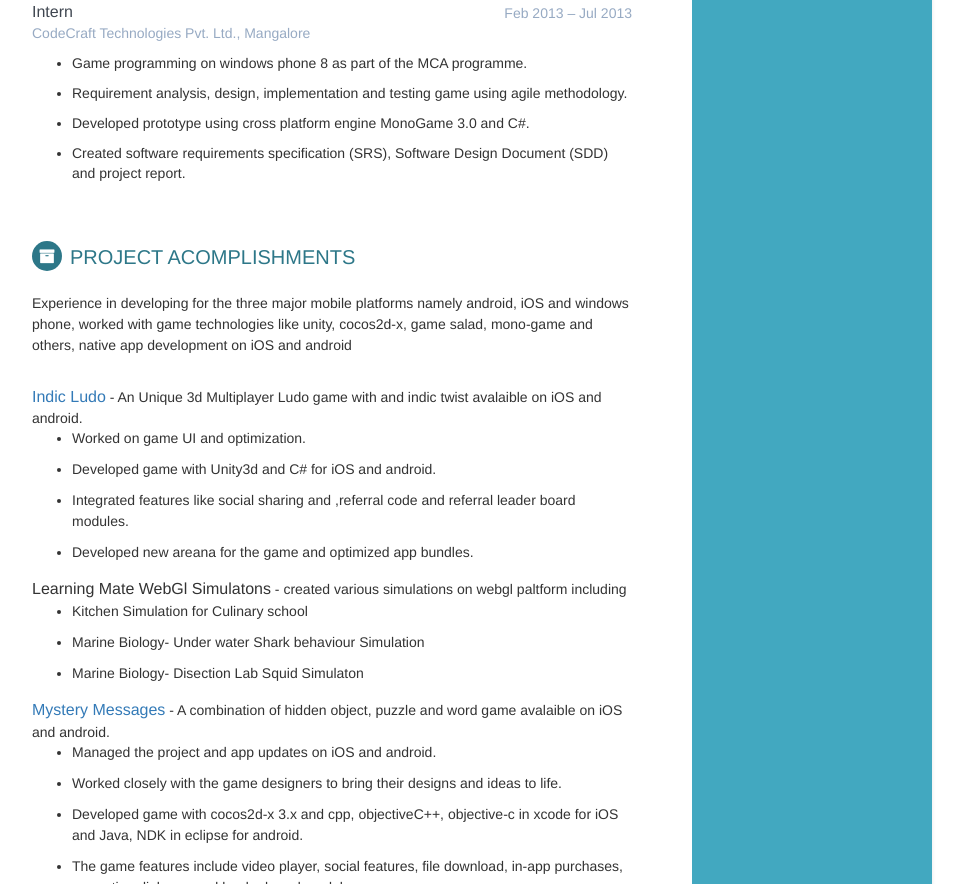
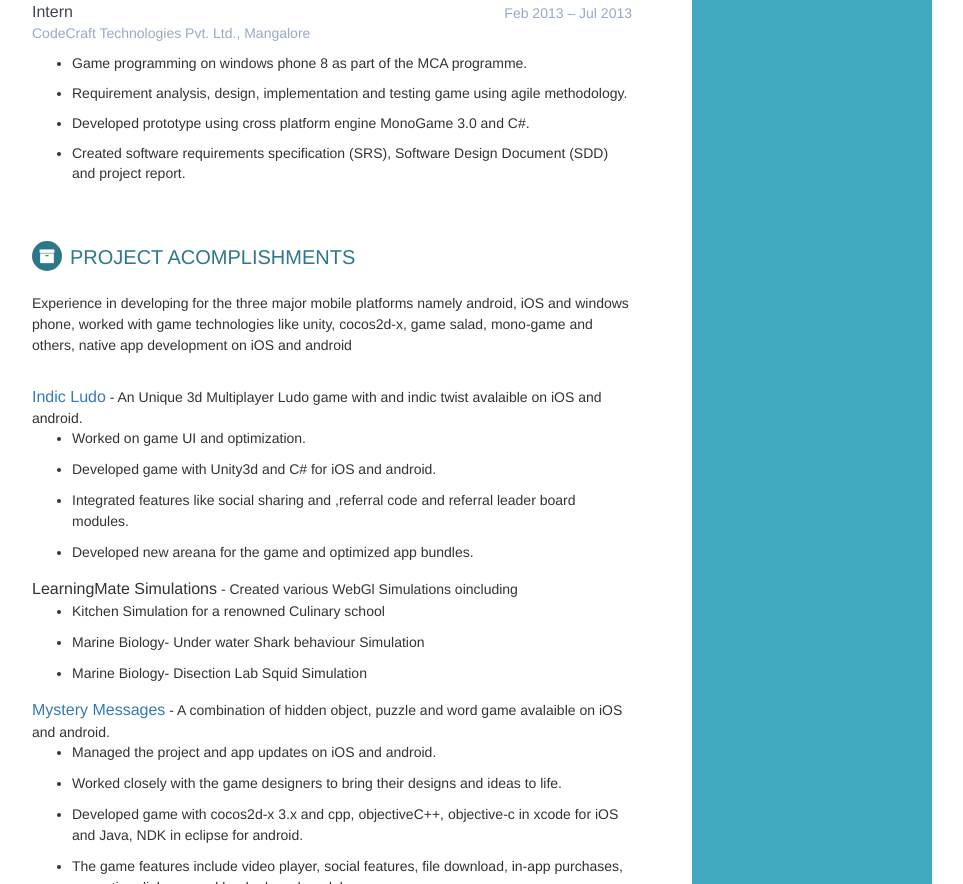
Before and after one commit to darylcrasta/darylcrasta.github.io, a plain HTML site: page index.html in a window 1280 px wide. Shown: the part 1358-2242 px from the top of the page, without its empty margins (188-1151 px from the left). Drawn offline with Linux system fonts and the light colour scheme.

Commit message:
Update index.html
typos fixed

```diff
--- a/index.html
+++ b/index.html
@@ -60,7 +60,7 @@
                 <div class="item">
                     <h4 class="degree">B.Sc. in Physics, Computer Science and Mathematics</h4>
                     <h5 class="meta">St. Aloysius College</h5>
-					<h5 class="meta">First Class : 60.30% </h5>
+		    <h5 class="meta">First Class : 60.30% </h5>
                     <div class="time">2007 - 2010</div>
                 </div><!--//item-->
             </div><!--//education-container-->
@@ -69,7 +69,7 @@
                 <h2 class="container-block-title">Languages</h2>
                 <ul class="list-unstyled interests-list">
                     <li>English <span class="lang-desc">(Native)</span></li>
-					<li>Hindi <span class="lang-desc">(Native)</span></li>
+		    <li>Hindi <span class="lang-desc">(Native)</span></li>
                     <li>French <span class="lang-desc"></span></li>
                 </ul>
             </div><!--//interests-->
@@ -109,7 +109,7 @@
                     <div class="details">
                         <ul>
                             <li><p>Multuplayer Game Development</p></li>
-                            <li><p>Added Socail sharing and refferal features</p></li>
+                            <li><p>Added Social sharing and refferal features</p></li>
                             <li><p>Fix major issues in the application, optimized code, fixed memory leaks and optimized assets</p></li>
                         </ul>
                     </div><!--//details-->
@@ -124,7 +124,7 @@
                     </div><!--//meta-->
                     <div class="details">
                         <ul>
-                            <li><p>Developed Learning Simultions for WebGL in Unity </p></li>
+                            <li><p>Developed Learning Simulations for WebGL in Unity </p></li>
                             <li><p>Closely worked with Art team and Instruction Designers to develop the learning experience.</p></li>
                         </ul>
                     </div><!--//details-->
@@ -222,19 +222,19 @@
 						</ul>
                 </div><!--//item-->
 		<div class="item">
-                    <span class="project-title">Learning Mate WebGl Simulatons</a></span> - <span class="project-tagline">created various simulations on webgl paltform including</span>
+                    <span class="project-title">LearningMate Simulations</a></span> - <span class="project-tagline">Created various WebGl Simulations oincluding</span>
 
 						<ul class ="project-accomplishment-list">
-						<li><p>Kitchen Simulation for Culinary school</p></li>
+						<li><p>Kitchen Simulation for a renowned Culinary school</p></li>
 						<li><p>Marine Biology- Under water Shark behaviour Simulation</p></li>
-						<li><p>Marine Biology- Disection Lab Squid Simulaton</p></li>
+						<li><p>Marine Biology- Disection Lab Squid Simulation</p></li>
 						</ul>
                 </div><!--//item-->
                 <div class="item">
                     <span class="project-title"><a href="http://codecraftandskydesign.com/mysterymessages/">Mystery Messages</a></span> - <span class="project-tagline">A combination of hidden object, puzzle and word game avalaible on iOS and android.</span>
 
 						<ul class ="project-accomplishment-list">
-							<li><p>Managed the project and app updates on iOS and android.</p></li>
+						<li><p>Managed the project and app updates on iOS and android.</p></li>
 						<li><p>Worked closely with the game designers to bring their designs and ideas to life.</p></li>
 						<li><p>Developed game with cocos2d-x 3.x and cpp, objectiveC++, objective-c in xcode for iOS and Java, NDK in eclipse for android.</p></li>
 						<li><p>The game features include video player, social features, file download, in-app purchases, app rating dialogue and leader board modules.</p></li>
```
